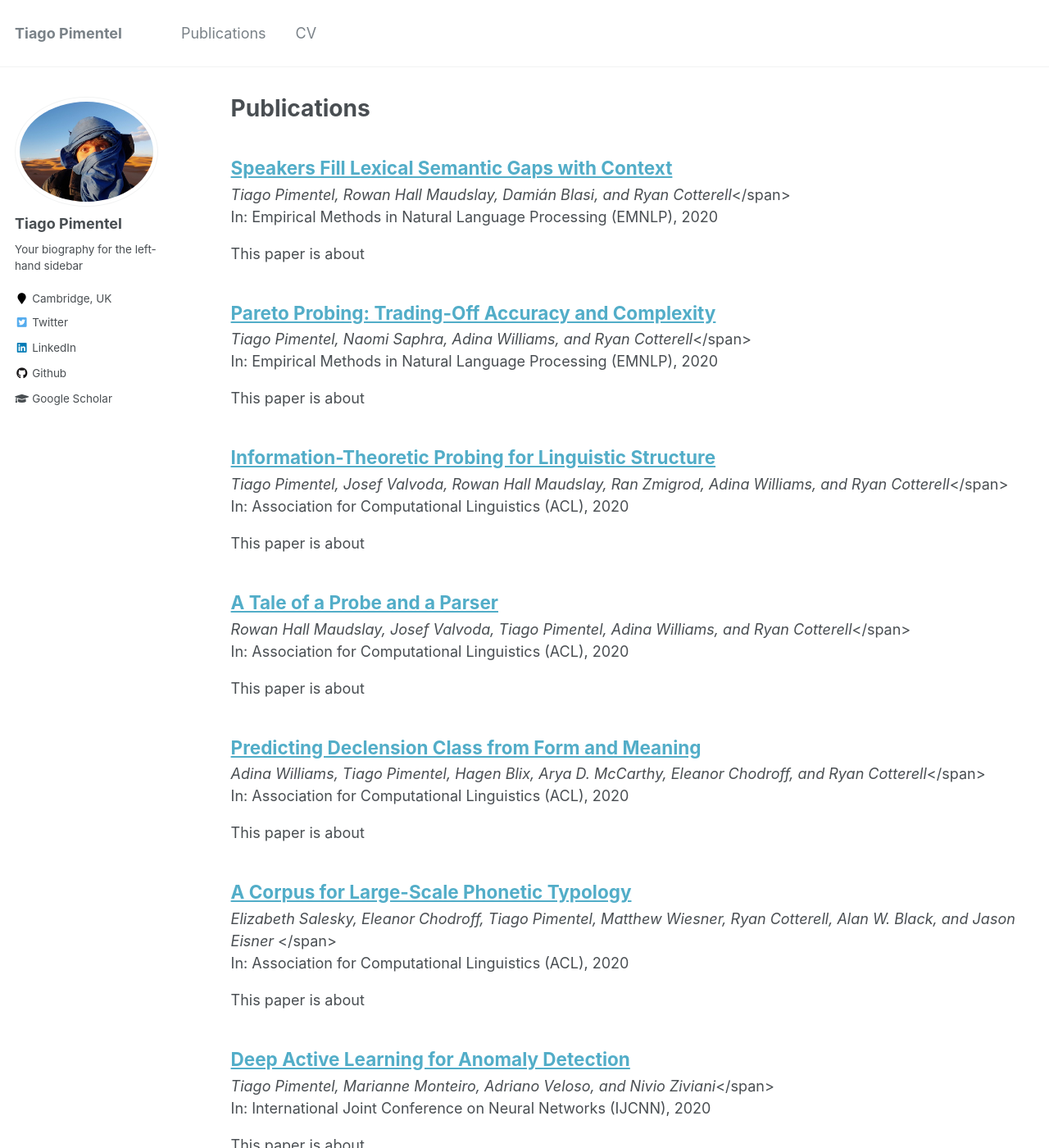
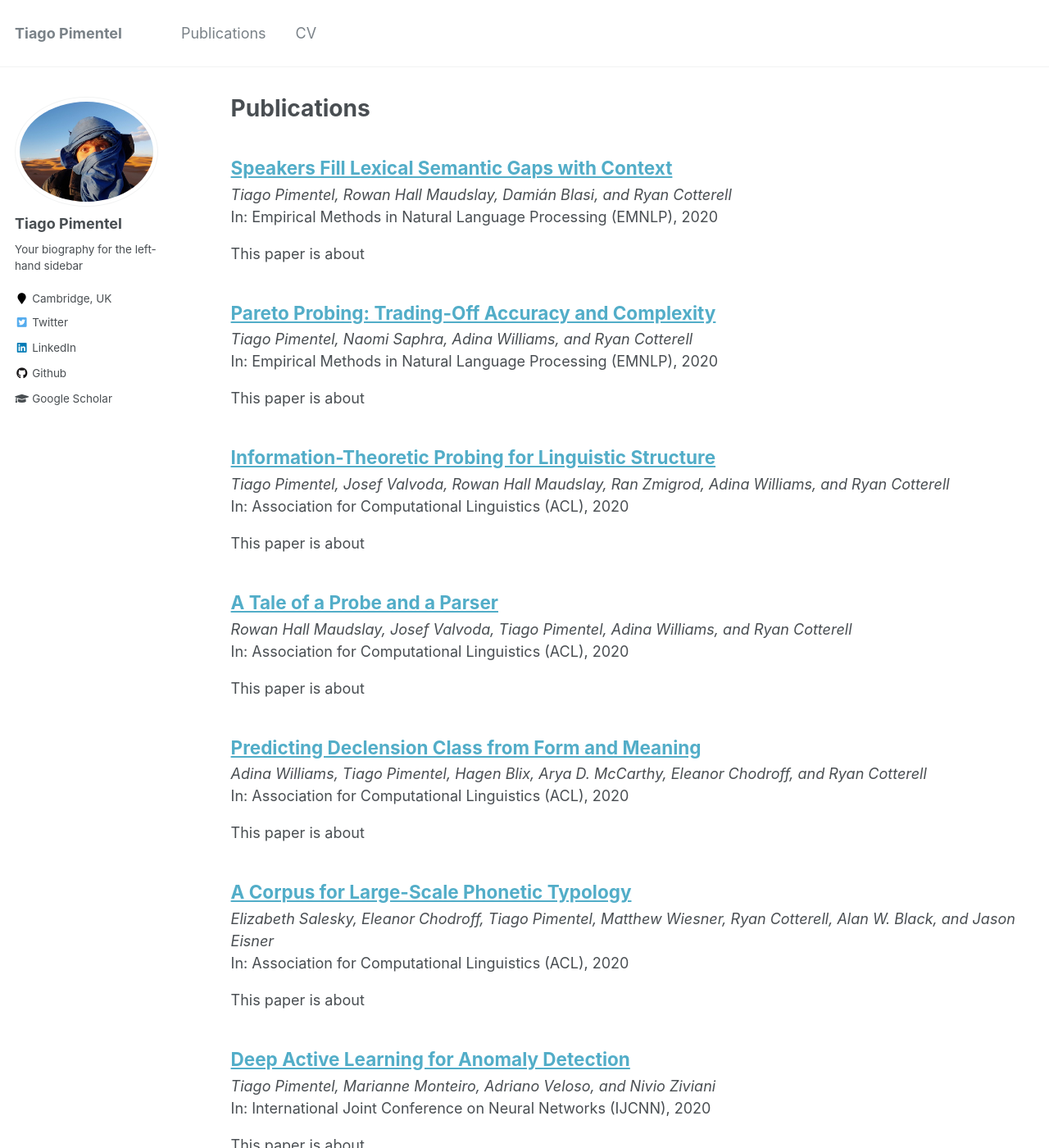
Before and after one commit to tpimentelms/tpimentelms.github.io, a Jekyll site: the page built from _pages/publications.md, in a window 1280 px wide and 1400 px high. Shown: the whole window at 82% size. Built offline with Jekyll 4.4.1, drawn with Linux system fonts in a browser that asks for light colours; some of the changed text lies outside the part shown.

Commit message:
Adding publications

```diff
--- a/_includes/archive-single.html
+++ b/_includes/archive-single.html
@@ -41,7 +41,7 @@
         {% if post.collection == 'teaching' %}
           <p> {{ post.type }}, <i>{{ post.venue }}</i>, {{ post.date | default: "1900-01-01" | date: "%Y" }} </p>
         {% elsif post.collection == 'publications' %}
-          <span></span><i>{{ post.authors }}</i></span><br>
+          <span><i>{{ post.authors }}</i></span><br>
           <span>In: {{ post.venue }}, {{ post.date | default: "1900-01-01" | date: "%Y" }}</span>
         {% elsif post.date %}
          <p class="page__date"><strong><i class="fa fa-fw fa-calendar" aria-hidden="true"></i> {{ site.data.ui-text[site.locale].date_label | default: "Published:" }}</strong> <time datetime="{{ post.date | default: "1900-01-01" | date_to_xmlschema }}">{{ post.date | default: "1900-01-01" | date: "%B %d, %Y" }}</time></p>
```
